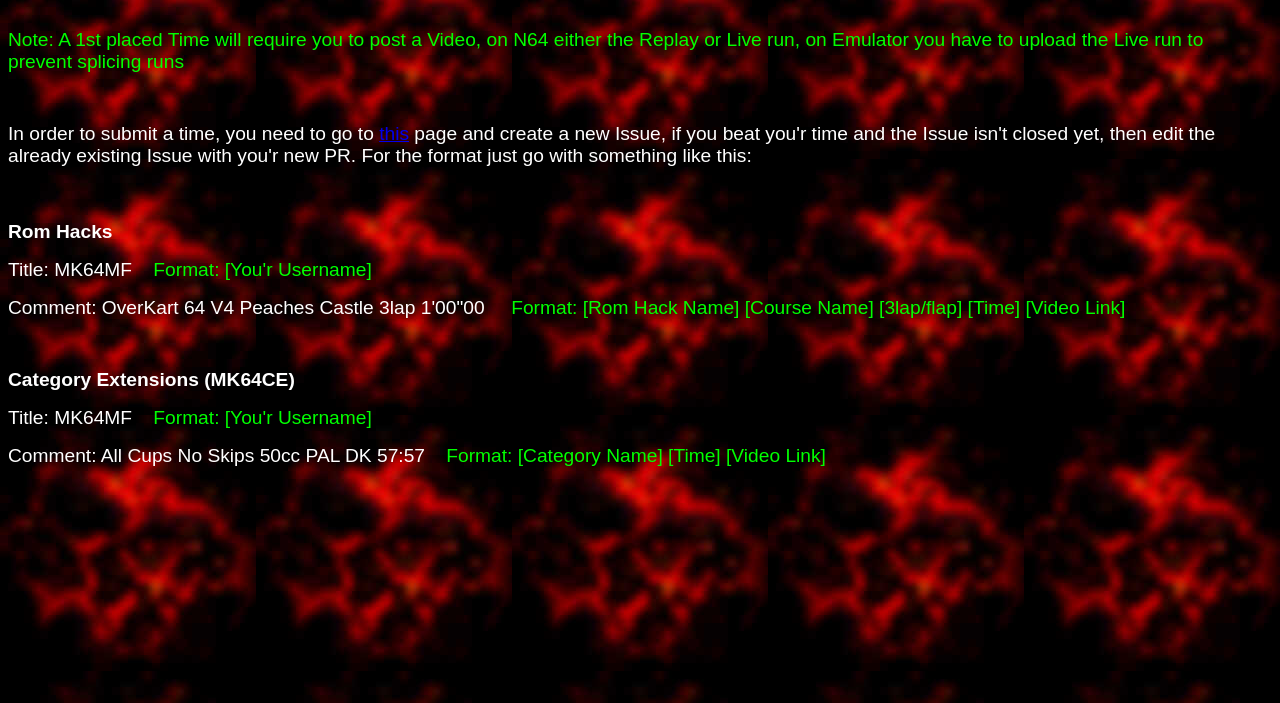
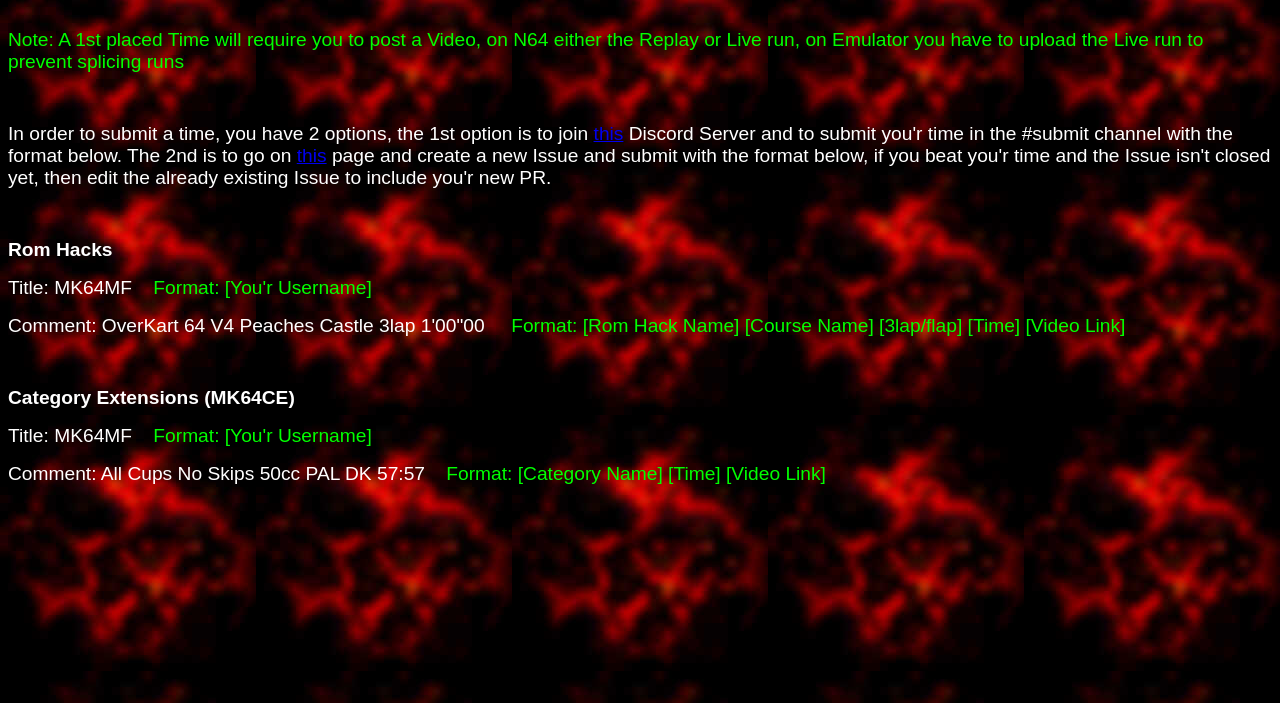
Before and after one commit to mk64mf/mk64, a plain HTML site: page submit.htm in a window 1280 px wide. Shown: the part 97-800 px from the top of the page. Drawn offline with Linux system fonts and the light colour scheme.

Commit message:
Updated Submitting

```diff
--- a/submit.htm
+++ b/submit.htm
@@ -21,12 +21,14 @@ upload the Live run to prevent splicing runs</big></font></p>
 
 <p align="left">&nbsp;</p>
 
-<p><big><font face="Arial">In order to submit a time, you need to go to <a
-href="https://github.com/mk64mf/mk64/issues">this</a> page and create a new Issue, if you
-beat you'r time and the Issue isn't closed yet, then edit the already existing Issue with
-you'r new PR. For the format just go with something like this:</font></big></p>
+<p><big><font face="Arial">In order to submit a time, you have 2 options, the 1st option
+is to join <a href="https://discord.gg/kRFcbufuZw">this</a> Discord Server and to submit
+you'r time in the #submit channel with the format below. The 2nd is to go on <a
+href="https://github.com/mk64mf/mk64/issues">this</a> page and create a new Issue and
+submit with the format below, if you beat you'r time and the Issue isn't closed yet, then
+edit the already existing Issue to include you'r new PR.</font></big></p>
 
-<p><big><font face="Arial">&nbsp;</font></big></p>
+<p>&nbsp;</p>
 
 <p><strong><font face="Arial"><big>Rom Hacks</big></font></strong></p>
 
```
